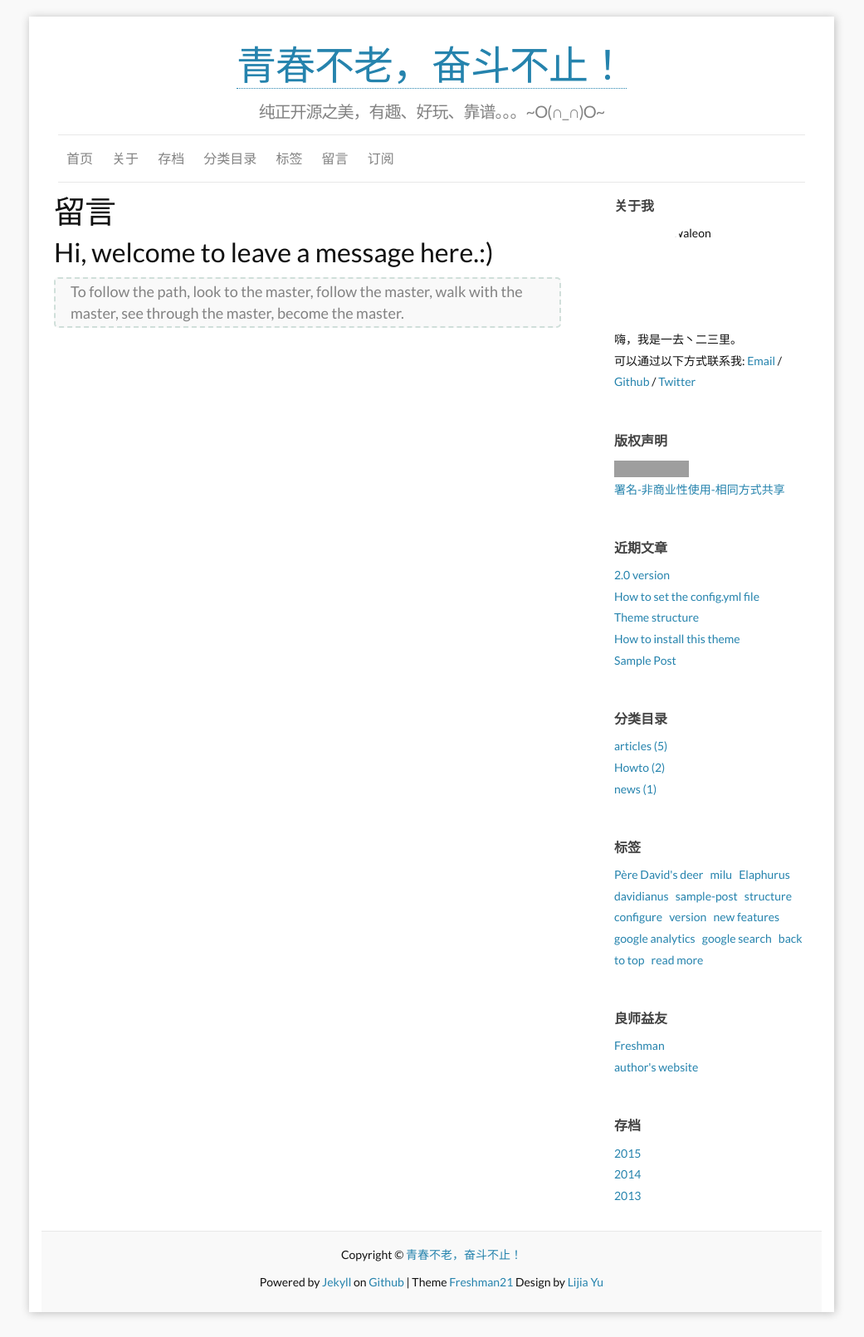
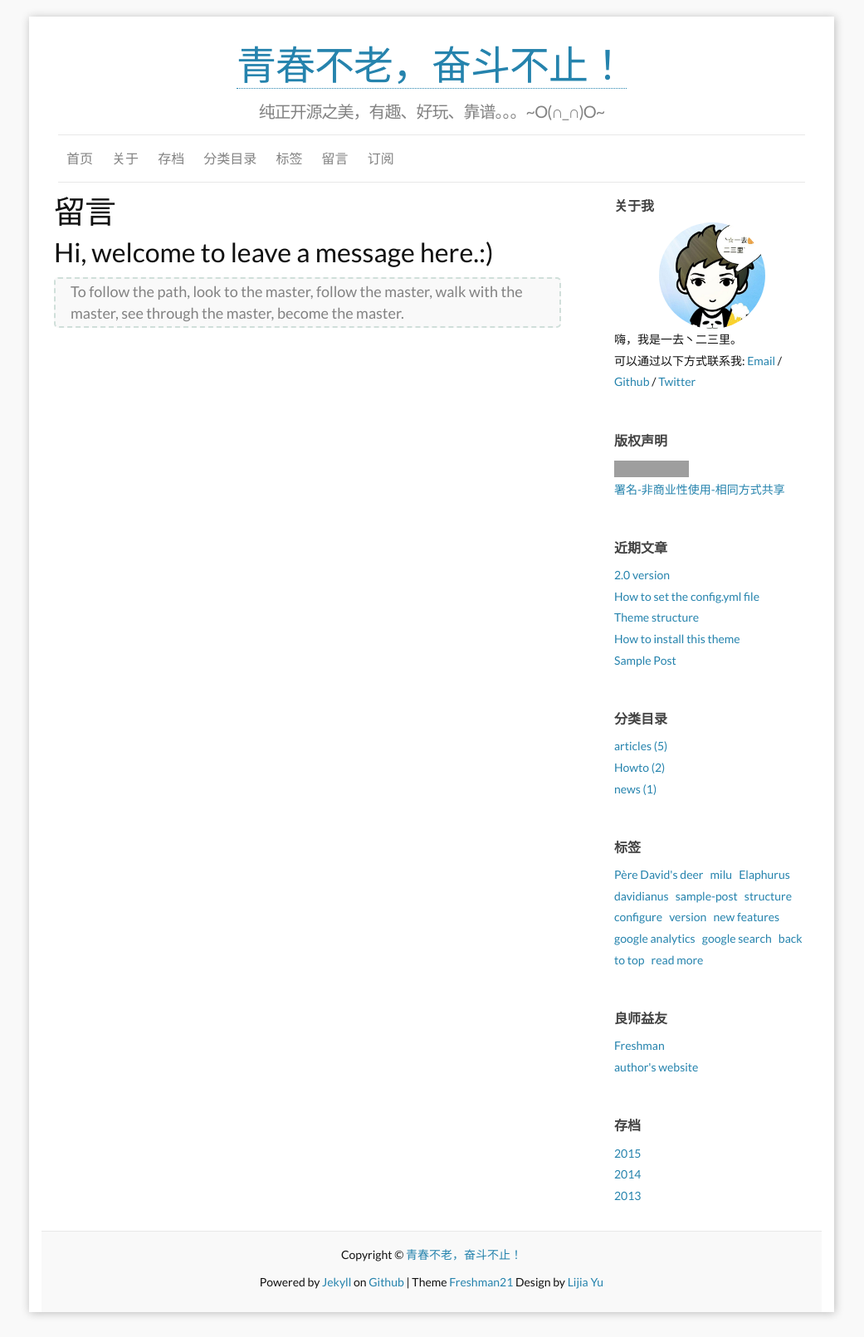
Before and after one commit to Waleon/Waleon.github.io, a Jekyll site: the page built from f_guestbook.md, in a window 1280 px wide. Shown: the whole page at 83% size, without its empty margins (120-1161 px from the left). Built offline with Jekyll 4.4.1, drawn with Linux system fonts in a browser that asks for light colours; comment, search, counter and statistics services are not loaded; grey boxes are pictures that could not be loaded.

Commit message:
update config

```diff
--- a/_config.yml
+++ b/_config.yml
@@ -15,7 +15,7 @@ github_username:  Waleon
 disqus_shortname: freshman21
 favicon:     "/images/favicon.ico"
 aboutme: 嗨，我是一去丶二三里。
-aboutme_photo: images/me.png
+aboutme_photo: /images/me.png
 google_analytics_key: UA-57979084-1 # put YOUR key here to enable tracking! (blank to disable)
 
 
```
Also changed, not shown: images/favicon.ico.
